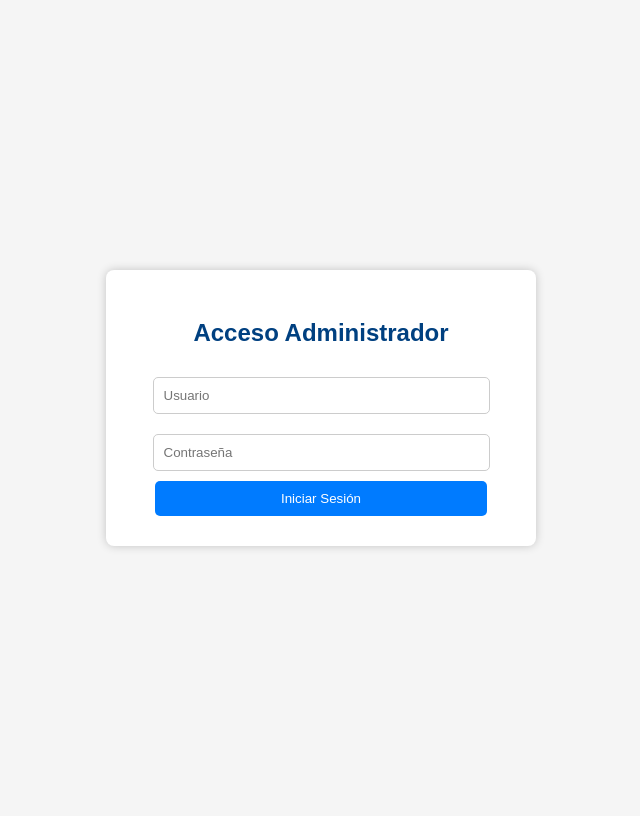
After one commit to SOLUCIONESCONDORI/PAGINACONDORI, a Flask app: page /login in a window 1280 px wide. The commit adds this page. Shown: the whole page, without its empty margins (319-959 px from the left). Run offline with Flask 3, Linux system fonts and the light colour scheme.

Commit message:
Agrego login de administrador con archivo usuarios.json

```diff
--- a/app.py
+++ b/app.py
@@ -1,4 +1,4 @@
-from flask import Flask, render_template, request, send_from_directory, jsonify
+from flask import Flask, render_template, request, send_from_directory, jsonify, session, redirect, url_for
 import os
 import uuid
 import json
@@ -7,6 +7,10 @@ from PIL import Image
 import io
 
 app = Flask(__name__)
+app.secret_key = 'clave-secreta-muy-segura'  # Cambiar por una clave segura
+
+USUARIO_ADMIN = "admin"
+CLAVE_ADMIN = "1234"
 
 # Seguridad: límite de tamaño de subida a 5 MB
 app.config['MAX_CONTENT_LENGTH'] = 5 * 1024 * 1024
@@ -54,11 +58,9 @@ def solicitar_descarga():
     if not archivo or not imagen:
         return "Faltan datos", 400
 
-    # Validar extensión
     if not extension_valida(imagen.filename):
         return "Extensión de archivo no permitida", 400
 
-    # Validar que realmente sea imagen
     try:
         imagen_bytes = imagen.read()
         Image.open(io.BytesIO(imagen_bytes)).verify()
@@ -66,7 +68,6 @@ def solicitar_descarga():
     except Exception:
         return "El archivo no es una imagen válida", 400
 
-    # Guardar comprobante con nombre seguro
     ticket = str(uuid.uuid4())
     nombre_archivo = secure_filename(imagen.filename)
     extension = os.path.splitext(nombre_archivo)[1].lower()
@@ -89,6 +90,9 @@ def solicitar_descarga():
 
 @app.route("/autorizaciones", methods=["GET", "POST"])
 def autorizaciones():
+    if not session.get("autenticado"):
+        return redirect(url_for("login"))
+
     tickets = []
     for nombre_archivo in os.listdir(CARPETA_TICKETS):
         if nombre_archivo.endswith(".json"):
@@ -152,9 +156,28 @@ def consultar():
             mensaje = "Ticket no encontrado."
 
     return render_template("consultar.html", info=info, mensaje=mensaje)
+
 @app.route("/precios.json")
 def obtener_precios():
     return send_from_directory(".", "precios.json")
 
+@app.route("/login", methods=["GET", "POST"])
+def login():
+    error = ""
+    if request.method == "POST":
+        usuario = request.form.get("usuario")
+        clave = request.form.get("clave")
+        if usuario == USUARIO_ADMIN and clave == CLAVE_ADMIN:
+            session["autenticado"] = True
+            return redirect(url_for("autorizaciones"))
+        else:
+            error = "Credenciales inválidas"
+    return render_template("login.html", error=error)
+
+@app.route("/logout")
+def logout():
+    session.pop("autenticado", None)
+    return redirect(url_for("login"))
+
 if __name__ == "__main__":
     app.run(debug=True)
--- a/precios.json
+++ /dev/null
@@ -1,5 +0,0 @@
-{
-  "consultaComprobantesCompras V.03.xlsm": 20,
-  "balanceGeneral2024.xlsx": 35,
-  "libroDiario.xlsx": 15
-}
--- a/templates/index.html
+++ b/templates/index.html
@@ -165,7 +165,7 @@
           mostrarArchivos('');
         });
 
-      fetch(`/precios.json`)
+      fetch(`/static/precios.json`)
         .then(res => res.json())
         .then(data => {
           precios = data;
--- /dev/null
+++ b/templates/login.html
@@ -0,0 +1,66 @@
+<!DOCTYPE html>
+<html lang="es">
+<head>
+  <meta charset="UTF-8">
+  <title>Iniciar sesión - Administrador</title>
+  <style>
+    body {
+      font-family: Arial, sans-serif;
+      background-color: #f5f5f5;
+      display: flex;
+      justify-content: center;
+      align-items: center;
+      height: 100vh;
+    }
+    .login-box {
+      background-color: #fff;
+      padding: 30px 40px;
+      border-radius: 8px;
+      box-shadow: 0 0 10px rgba(0,0,0,0.2);
+      width: 350px;
+      text-align: center;
+    }
+    h2 {
+      margin-bottom: 20px;
+      color: #004080;
+    }
+    input[type="text"],
+    input[type="password"] {
+      width: 90%;
+      padding: 10px;
+      margin: 10px 0;
+      border: 1px solid #ccc;
+      border-radius: 5px;
+    }
+    button {
+      width: 95%;
+      padding: 10px;
+      background-color: #007bff;
+      color: white;
+      border: none;
+      border-radius: 5px;
+      cursor: pointer;
+    }
+    button:hover {
+      background-color: #0056b3;
+    }
+    .error {
+      color: red;
+      margin-top: 10px;
+    }
+  </style>
+</head>
+<body>
+  <div class="login-box">
+    <h2>Acceso Administrador</h2>
+    <form method="POST">
+      <input type="text" name="usuario" placeholder="Usuario" required>
+      <input type="password" name="clave" placeholder="Contraseña" required>
+      <button type="submit">Iniciar Sesión</button>
+    </form>
+    {% if error %}
+      <div class="error">{{ error }}</div>
+    {% endif %}
+  </div>
+</body>
+</html>
--- /dev/null
+++ b/usuarios.json
@@ -0,0 +1,5 @@
+{
+  "admin": "clave123",
+  "edgar": "mi_clave_secreta",
+  "nuevo_usuario": "nueva_clave"
+}
```
Also changed, not shown: templates/autorizaciones.html (+24 -0 lines), 1 other file.
